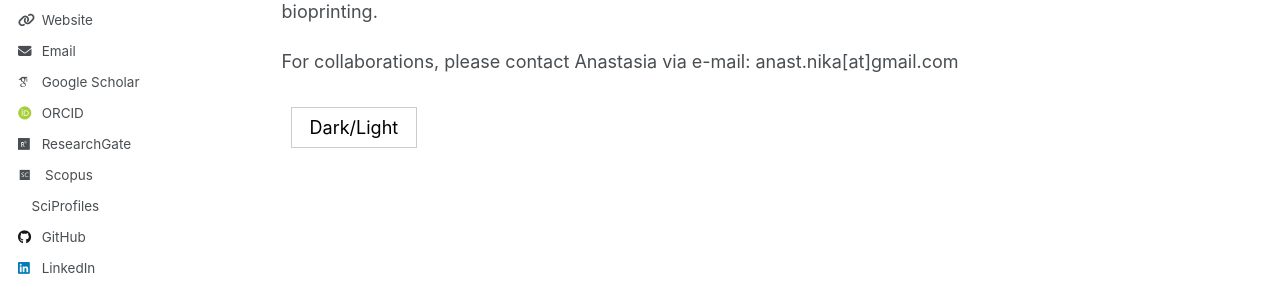
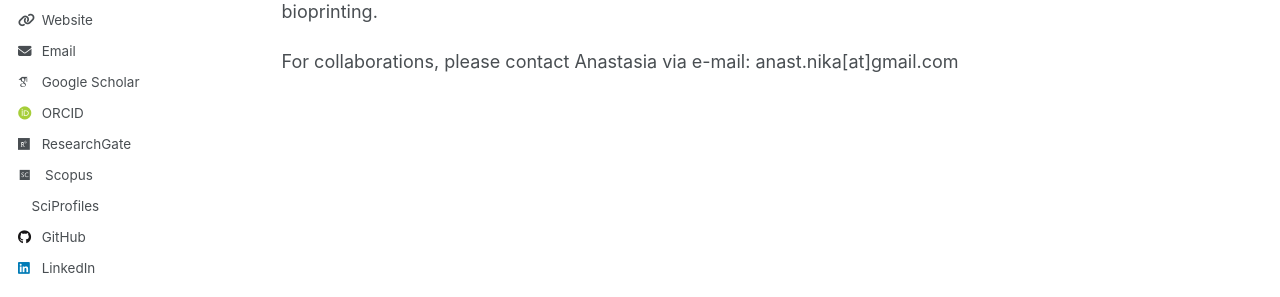
Before and after one commit to anastasianika/anastasianika.github.io, a Jekyll site: the page built from _pages/about.md, in a window 1280 px wide and 961 px high. Shown: the part 449-746 px from the top of the window. Built offline with Jekyll 4.4.1, drawn with Linux system fonts in a browser that asks for light colours; some web fonts are replaced.

Commit message:
Update about.md

```diff
--- a/_pages/about.md
+++ b/_pages/about.md
@@ -41,21 +41,3 @@ Her research interests include the design and characterization of polymers, the
 For collaborations, please contact Anastasia via e-mail: anast.nika[at]gmail.com
 
 </p>
-
-
-<html>
-<head>
-    <link rel="stylesheet" type="text/css" href="assets/main.scss">
-</head>
-<body>
-    <button id="dark-mode-toggle">Dark/Light</button>
-
-    <script>
-        const toggleButton = document.getElementById('dark-mode-toggle');
-        toggleButton.addEventListener('click', () => {
-            document.body.classList.toggle('dark-mode');
-            document.head.classList.toggle('dark-mode');
-        });
-    </script>
-</body>
-</html>
```
